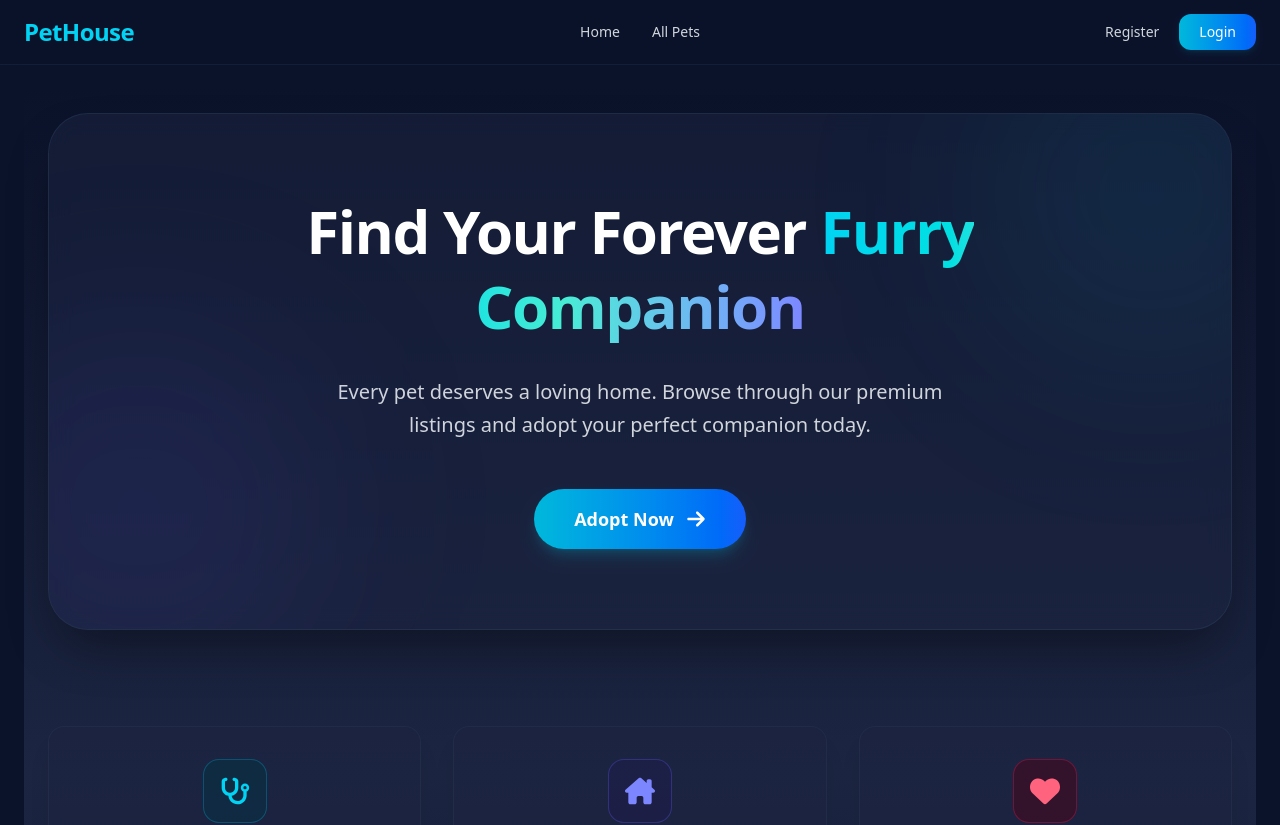
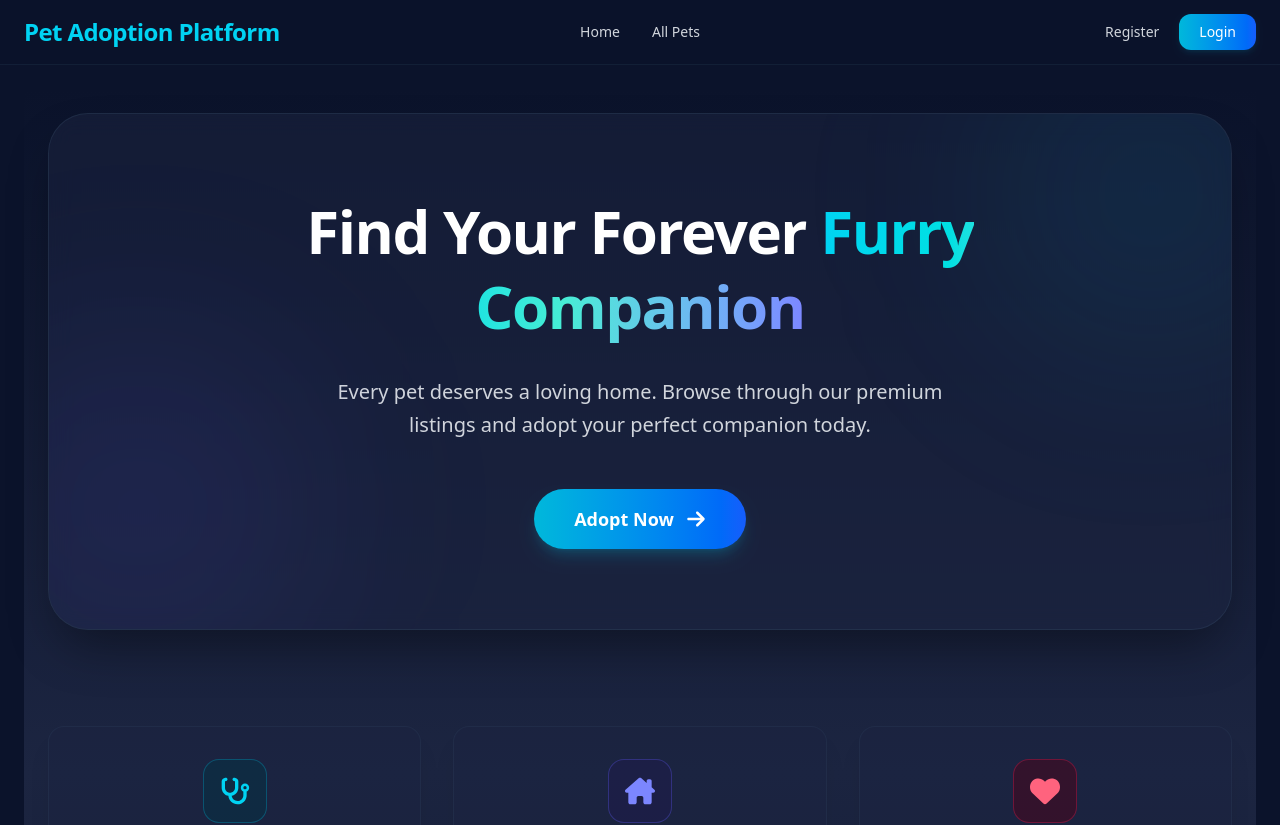
Before and after one commit to coderprotap67/pethouse-client-site, a Next.js app: page / in a window 1280 px wide. Shown: the top 825 px of the page. Built offline with nearby package versions, Linux system fonts and the light colour scheme; no server answers.

Commit message:
bug fixed

```diff
--- a/src/app/loading.js
+++ b/src/app/loading.js
@@ -2,7 +2,8 @@ export default function Loading() {
   return (
     <div className="flex flex-col items-center justify-center min-h-[60vh] space-y-4">
       <div className="w-12 h-12 border-4 border-teal-200 border-t-teal-600 rounded-full animate-spin"></div>
-      <p className="text-sm font-medium text-gray-500 tracking-wide">Fetching data from PetHouse...</p>
+      <p className="text-sm font-medium text-gray-500 tracking-wide">Fetching data from Pet Adoption Platform
+...</p>
     </div>
   );
 }
--- a/src/components/Navbar.jsx
+++ b/src/components/Navbar.jsx
@@ -11,7 +11,7 @@ export default function Navbar() {
       <div className="max-w-7xl mx-auto px-4 md:px-6 h-16 flex items-center justify-between">
                 <div className="flex-1 justify-start">
           <Link href="/" className="text-2xl font-black text-cyan-400 tracking-tight hover:opacity-90 transition">
-            PetHouse
+            Pet Adoption Platform
           </Link>
         </div>
                 <div className="flex items-center gap-8 text-sm font-medium text-gray-300">
```
